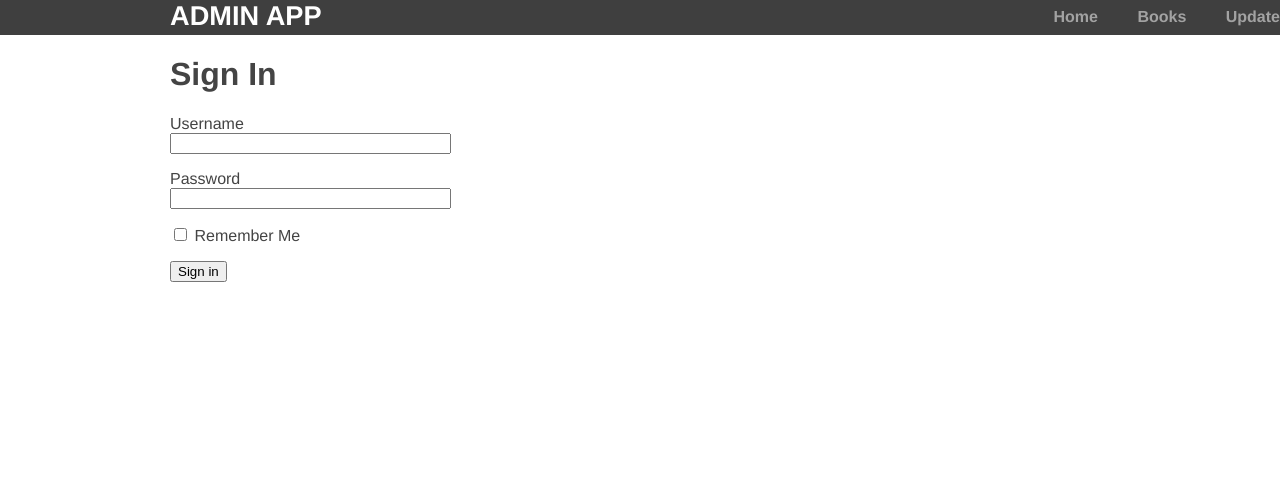
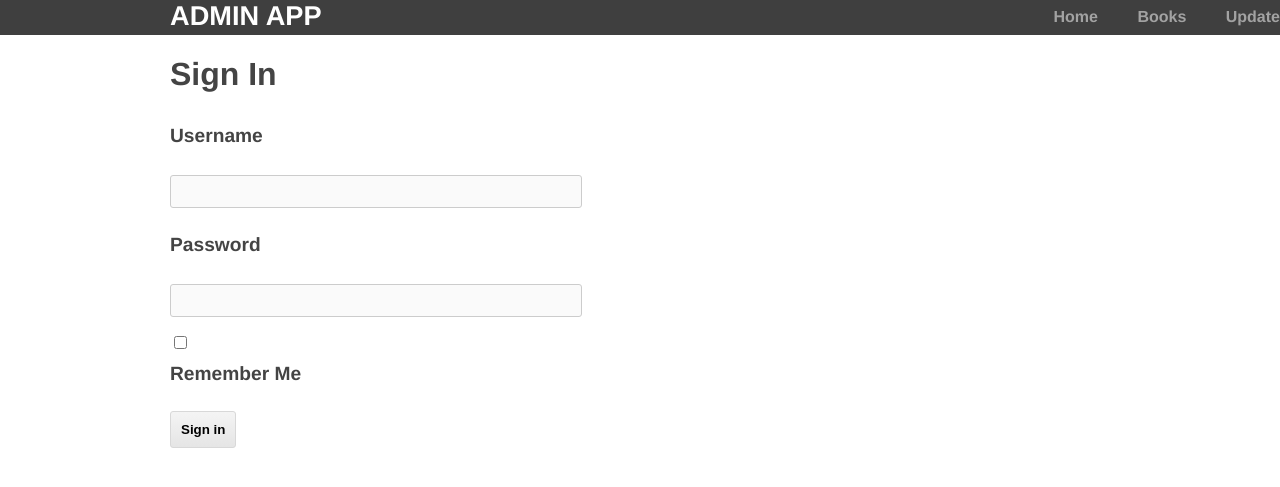
Before and after one commit to System-Exit/IoT-Smart-Library-A2, a Flask app: template admin_app/app/templates/login.html in a window 1280 px wide. Shown: the top 487 px of the page. Run offline with Flask 2, Linux system fonts and the light colour scheme; the template is opened without the code that fills it: values that come from a table or form of the project are taken from there, others are empty; parts of the project's set-up code (start-up, migrations or seed data) failed here and were passed over.

Commit message:
Add css for forms, and login in labels

```diff
--- a/admin_app/app/static/css/main.css
+++ b/admin_app/app/static/css/main.css
@@ -84,3 +84,57 @@ h3 {
   color: #999;
   text-decoration: none;
 }
+
+/*
+ * Contact form
+ */
+
+form label {
+  font-size: 1.2em;
+  font-weight: bold;
+  display: block;
+  padding: 10px 0;
+}
+
+form input#username,
+form input#password {
+  width: 400px;
+  background-color: #fafafa;
+  -webkit-border-radius: 3px;
+     -moz-border-radius: 3px;
+          border-radius: 3px;
+  border: 1px solid #cccccc;
+  padding: 5px;
+  font-size: 1.1em;
+}
+
+form input#submit {
+  display: block;
+  -webkit-border-radius: 3px;
+     -moz-border-radius: 3px;
+          border-radius: 3px;
+  border:1px solid #d8d8d8;
+  padding: 10px;
+  font-weight:bold;
+  text-align: center;
+  color: #000000;
+  background-color: #f4f4f4;
+  background-image: -webkit-gradient(linear, left top, left bottom, color-stop(0%, #f4f4f4), color-stop(100%, #e5e5e5));
+  background-image: -webkit-linear-gradient(top, #f4f4f4, #e5e5e5);
+  background-image: -moz-linear-gradient(top, #f4f4f4, #e5e5e5);
+  background-image: -ms-linear-gradient(top, #f4f4f4, #e5e5e5);
+  background-image: -o-linear-gradient(top, #f4f4f4, #e5e5e5);
+  background-image: linear-gradient(top, #f4f4f4, #e5e5e5);filter:progid:DXImageTransform.Microsoft.gradient(GradientType=0,startColorstr=#f4f4f4, endColorstr=#e5e5e5);
+}
+
+form input#submit:hover{
+  cursor: pointer;
+  border:1px solid #c1c1c1;
+  background-color: #dbdbdb;
+  background-image: -webkit-gradient(linear, left top, left bottom, color-stop(0%,#dbdbdb), color-stop(100%, #cccccc));
+  background-image: -webkit-linear-gradient(top, #dbdbdb, #cccccc);
+  background-image: -moz-linear-gradient(top, #dbdbdb, #cccccc);
+  background-image: -ms-linear-gradient(top, #dbdbdb, #cccccc);
+  background-image: -o-linear-gradient(top, #dbdbdb, #cccccc);
+  background-image: linear-gradient(top, #dbdbdb, #cccccc);filter:progid:DXImageTransform.Microsoft.gradient(GradientType=0,startColorstr=#dbdbdb, endColorstr=#cccccc);
+}
```
